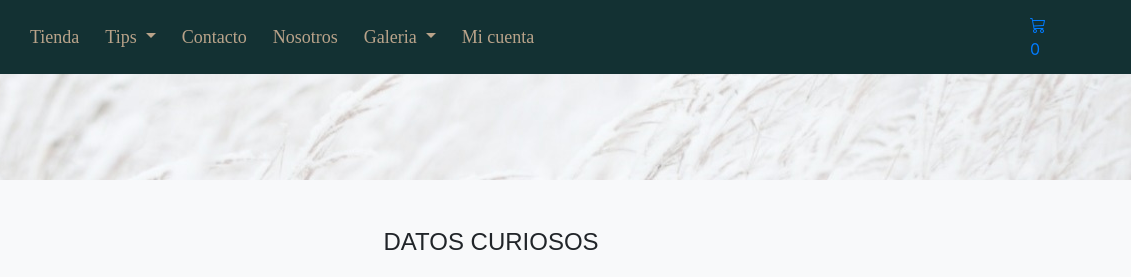
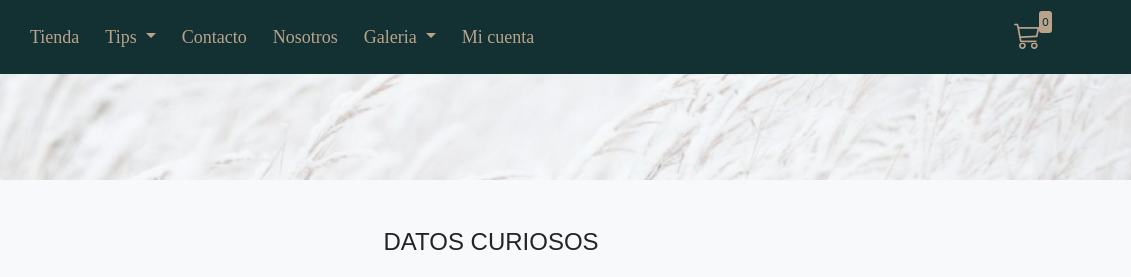
Before and after one commit to raq29CM/carpinteria-ramaka, a plain HTML site: page tips.html in a window 1280 px wide. Shown: the top 277 px of the page, 149-1280 px from the left. Drawn offline with nearby package versions, Linux system fonts and the light colour scheme; a script that the page names is missing; a web font is replaced by a local one.

Commit message:
actualizacion estilos carrito compras y tienda

```diff
--- a/assets/css/styleTips.css
+++ b/assets/css/styleTips.css
@@ -46,6 +46,37 @@
     transition: 0.5s;
 
 }
+
+.cart{
+    position: relative;
+    color: #b9a38a;
+    font-size: 27px;
+    padding: 5px;
+    border-radius: 4px;
+
+
+}
+
+.cartAmount{
+    position: absolute;
+    top: -1px;
+    right: -6px;
+    font-size: 11px;
+    background-color: #b9a38a;
+    color: #012c2e;
+    padding: 3px;
+    border-radius: 3px;
+
+}
+
+a:link, a:visited,  a:hover, a:active
+{
+
+    color: #b9a38a
+
+
+}
+
 
 /* --------------------------------------- TIPS ------------------------------------------- */
 body {
```
